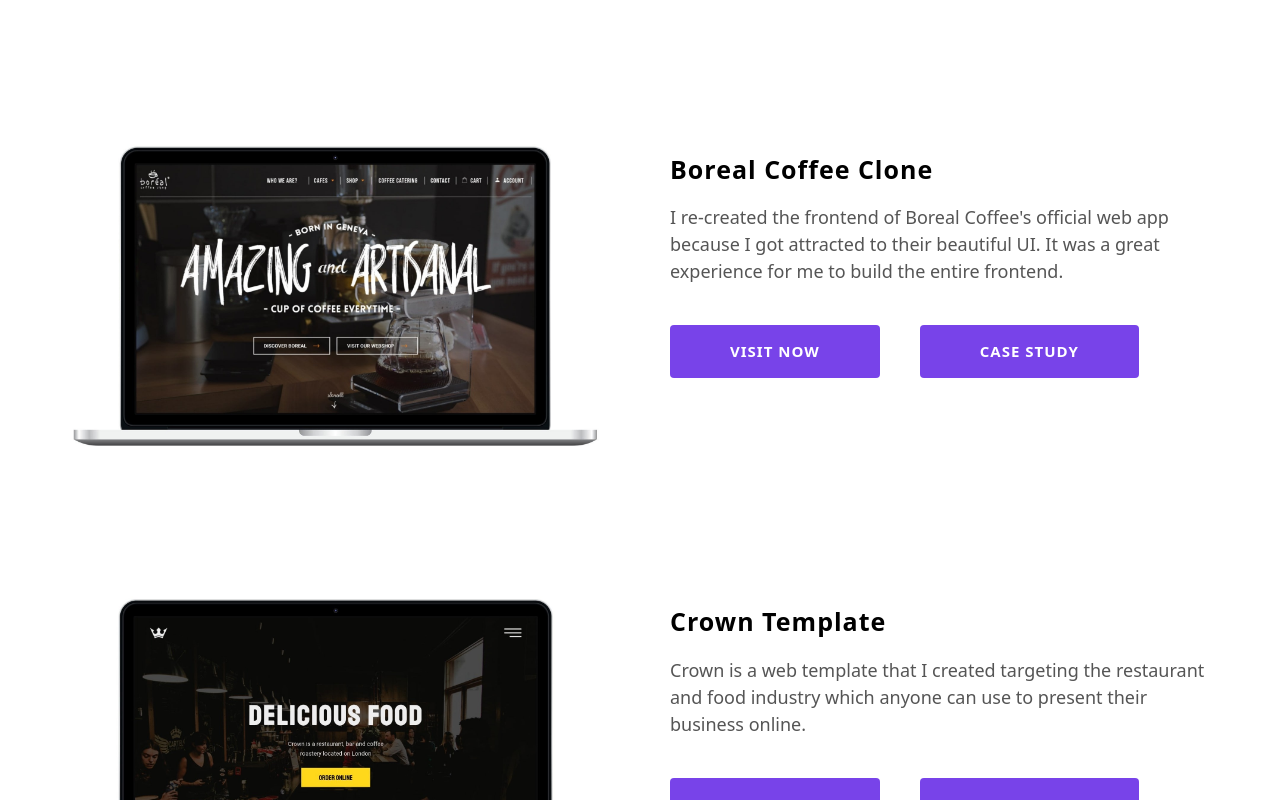
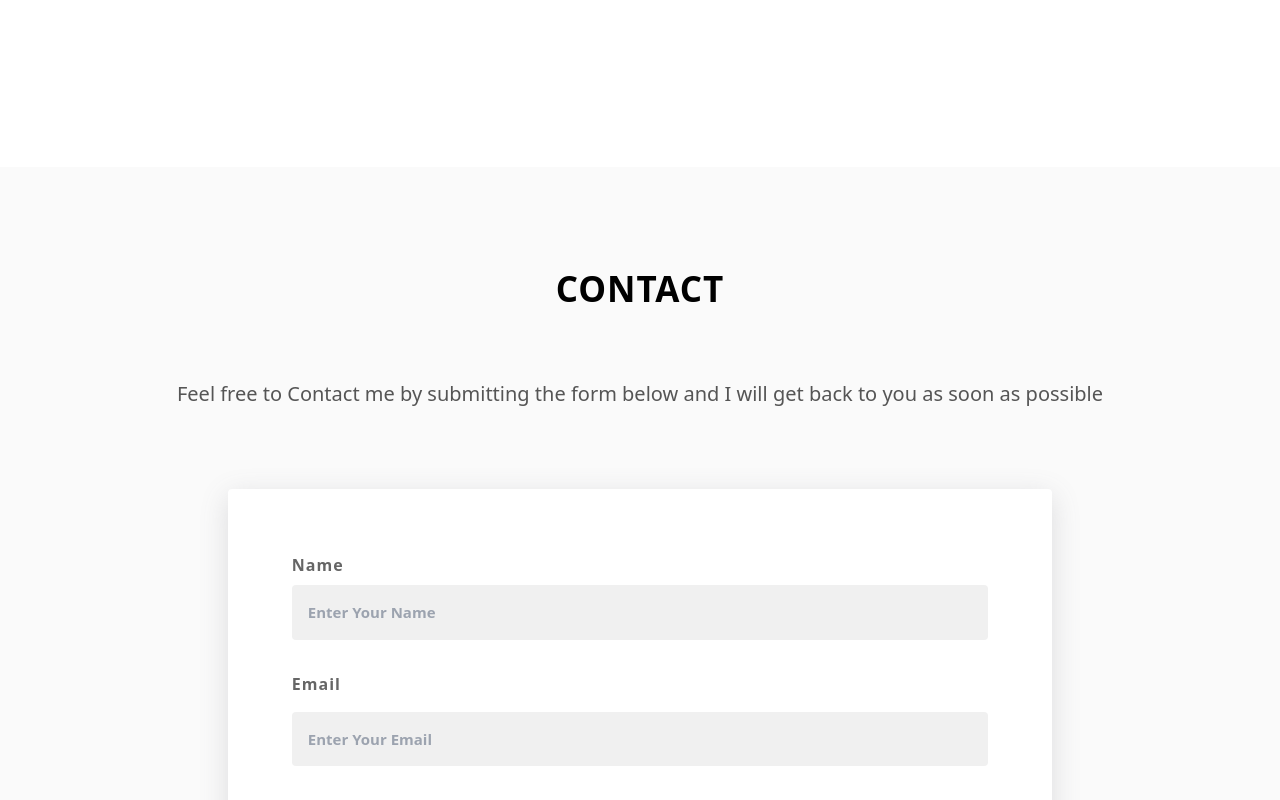
Before and after one commit to iTs-Mantrin/profile, a React (Create React App) app: page / in a window 1280 px wide. Shown: the part 3940-4740 px from the top of the page. Built offline with nearby package versions, Linux system fonts and the light colour scheme.

Commit message:
Update Projects.jsx

```diff
--- a/src/components/Projects.jsx
+++ b/src/components/Projects.jsx
@@ -6,7 +6,7 @@
             name:"Portfolio",
             description:"Portfolio is a successful Open-Source project that I created which have been featured on some of the biggest tech sites like CSS-Tricks, Hostinger, etc & used by thousands of developers globally",
             visitNow:"./",
-            caseStudty:"https://github.com/iTs-Mantrin/myportfolio",
+            caseStudty:"https://github.com/iTs-Mantrin/profile",
             image:"images/project-img/portfolio.png"
         },
         {
@@ -29,20 +29,10 @@
             visitNow:"https://express-catering.netlify.app",
             caseStudty:"https://github.com/iTs-Mantrin/Restaurant",
             image:"images/project-img/express-cattering.png",
-        },
-        {
-            name:"Boreal Coffee Clone",
-            description:"I re-created the frontend of Boreal Coffee's official web app because I got attracted to their beautiful UI. It was a great experience for me to build the entire frontend. ",
-            image:"images/project-img/boreal-coffee-clone.jpeg"
-        },
-        {
-            name:"Crown Template",
-            description:"Crown is a web template that I created targeting the restaurant and food industry which anyone can use to present their business online.",
-            image:"images/project-img/crown-template.jpeg"
-        },
+        }
     ]
   return (
-    <section id="projects" className=' py-[6rem] max-sm:py-5'>
+    <section id="projects" className=' py-[6rem]'>
         <div className='max-w-[120rem] w-[92%] m-auto'>
             <div className='text-center mb-[4rem]'>
                 <h2 className='text-[35px] uppercase font-bold tracking-[1px] pb-[4rem] max-sm:text-[30px] max-sm:pb-3'>Projects</h2>
```
